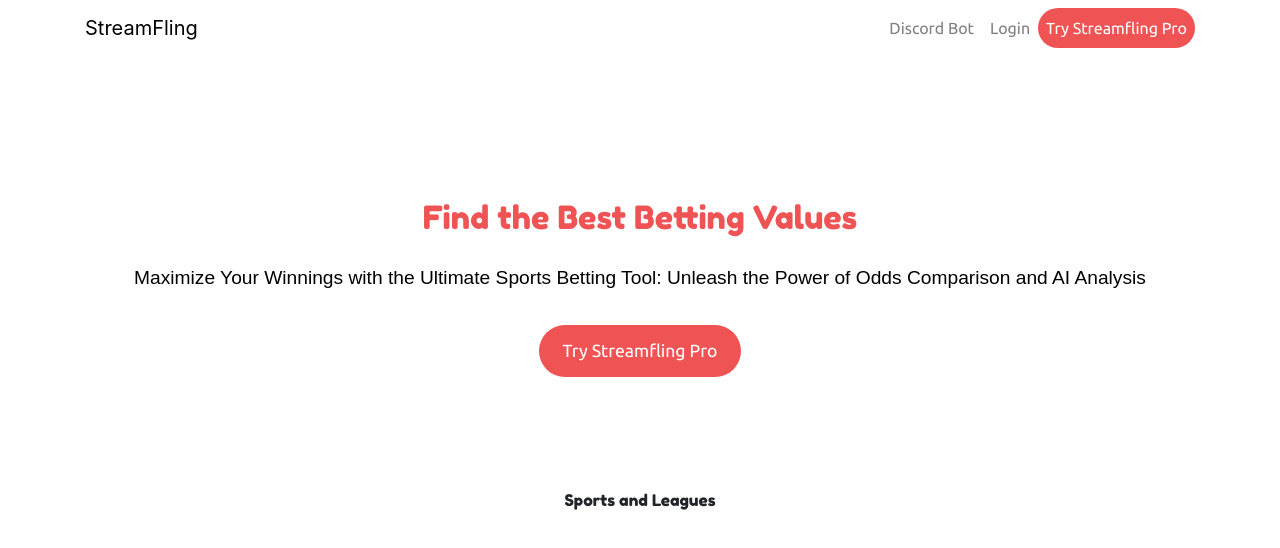
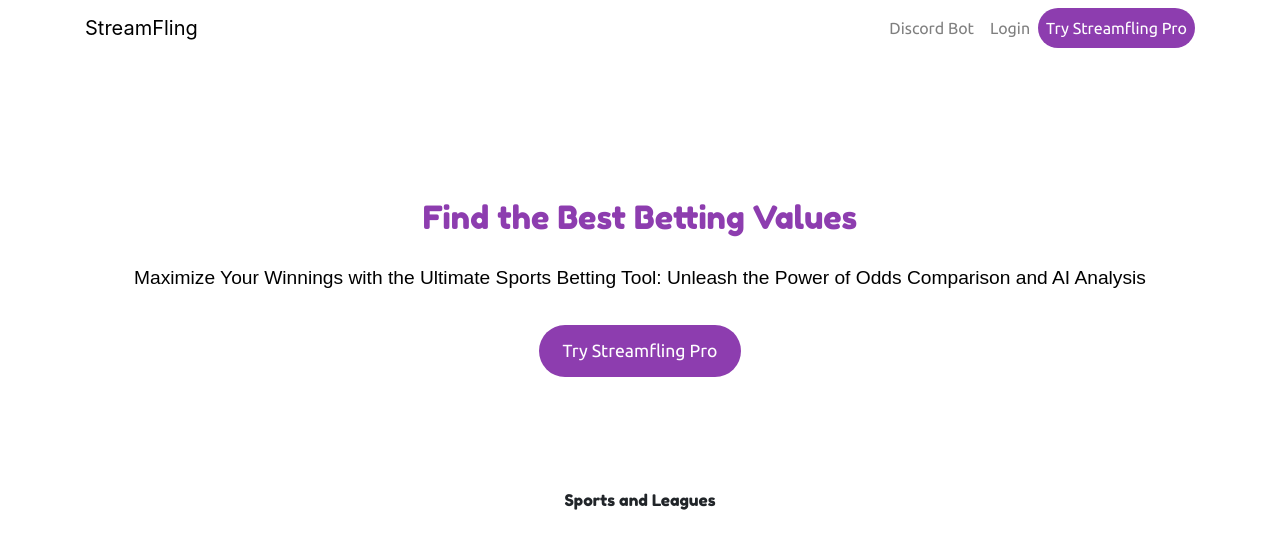
Before and after one commit to everyonesbuddy/StreamFling2, an Angular app: page / in a window 1280 px wide. Shown: the top 548 px of the page. Built offline with nearby package versions, Linux system fonts and the light colour scheme; no server answers.

Commit message:
change colors

```diff
--- a/src/app/components/home/home.component.scss
+++ b/src/app/components/home/home.component.scss
@@ -20,7 +20,7 @@
 }
 
 .showcase-content h1 {
-  color: #ef5354;
+  color: var(--secondary-color);
   font-weight: 100;
   font-size: 2rem;
   line-height: 1.1;
--- a/src/styles.scss
+++ b/src/styles.scss
@@ -2,7 +2,7 @@
 /* You can add global styles to this file, and also import other style files */
 :root {
   --primary-color: #000000;
-  --secondary-color: #ef5354;
+  --secondary-color: #8d3daf;
   --overlay-color: rgba(0, 0, 0, 0.7);
 }
 
```
